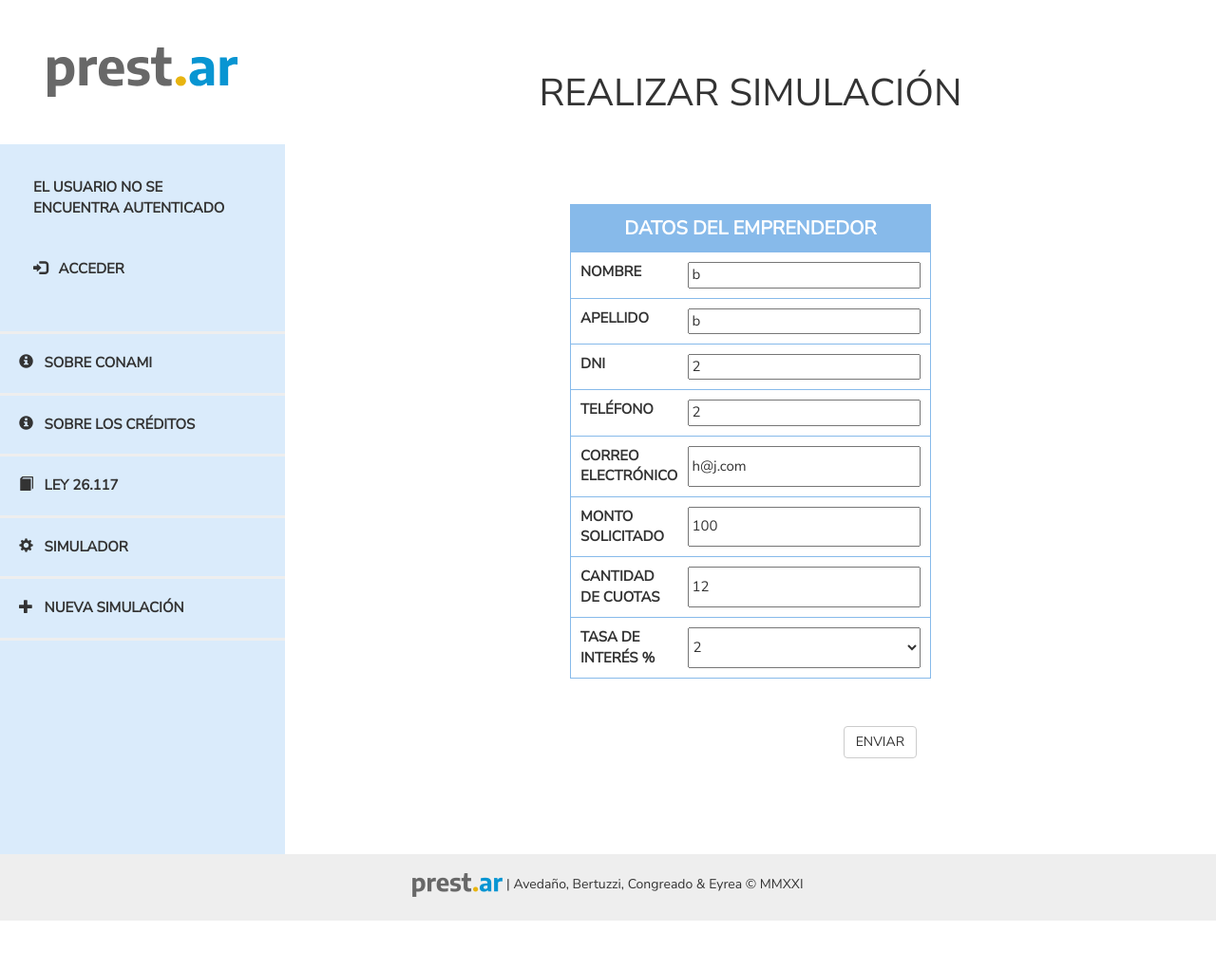
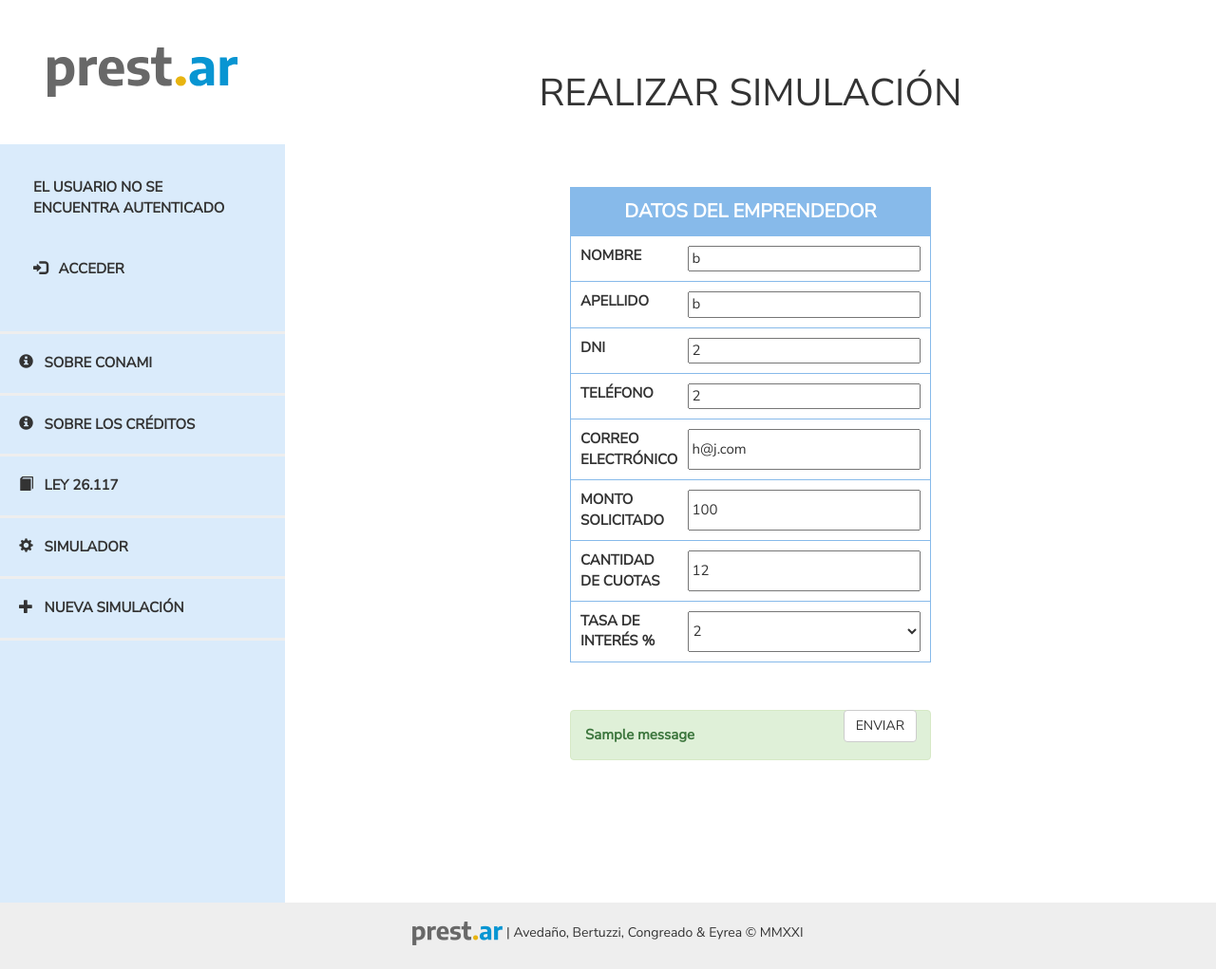
Before and after one commit to autusgo/prestar2, a Django app: page /simulador/1/edit/ in a window 1280 px wide. Shown: the whole page at 95% size. Before the commit the page ends 970 px from the top, so only its background shows below. Run offline with Django 3.2, Linux system fonts and the light colour scheme; data comes from the database, SQL or seed files in the repository; both versions use the stored data as it was after the commit; tables that the repository leaves empty hold one stand-in row (values such as "Sample post"); one stand-in notice (Sample message) is shown; some libraries are stand-ins or nearby versions.

Commit message:
agregados mensajes de error de monto en los formularios de simulacion y solicitud

```diff
--- a/PrestAr/prestamos/templates/simulador/simulacion_edit.html
+++ b/PrestAr/prestamos/templates/simulador/simulacion_edit.html
@@ -28,7 +28,18 @@
 			</div>
 
 		<button class="save btn btn-default">ENVIAR</button>
+        <div class="texto" style="color:red">
 
+            {% if messages %}
+            <div class="span12">
+            {% for message in messages %}
+                <div class="alert alert-{{ message.tags }}">
+                    {{ message|safe }}
+                </div>
+            {% endfor %}
+            </div>
+            {% endif %}
+        </div>
 	</form>
 </main>
 {% endblock %}
--- a/PrestAr/prestamos/views.py
+++ b/PrestAr/prestamos/views.py
@@ -4,6 +4,7 @@
 from .forms import *
 from .models import *
 from django.contrib.auth.forms import UserCreationForm
+from django.contrib import messages
 
 
 # def register(resquest):
@@ -48,6 +49,10 @@
                     simulacion.author = request.user
                 simulacion.save()
                 return redirect('simulacion_detail', pk=simulacion.pk)
+            else:
+                maximo = str(12*(simulacion.smvm.monto))
+                messages.error(
+                    request, f'El monto solicitado supera los 12 salarios mínimos. Ingresar un monto inferior a ${maximo}')
     else:
         form = SimulacionForm()
     return render(request, 'simulador/simulacion_edit.html', {'form': form})
@@ -96,10 +101,15 @@
         form = SolicitudForm(request.POST)
         if form.is_valid():
             solicitud = form.save(commit=False)
-            if request.user.is_authenticated:
-                solicitud.author = request.user
-            solicitud.save()
-            return redirect('solicitud_detail', pk=solicitud.pk)
+            if solicitud.monto <= solicitud.smvm.monto:
+                if request.user.is_authenticated:
+                    solicitud.author = request.user
+                solicitud.save()
+                return redirect('solicitud_detail', pk=solicitud.pk)
+            else:
+                maximo = str(12*(solicitud.smvm.monto))
+                messages.error(
+                    request, f'El monto solicitado supera los 12 salarios mínimos. Ingresar un monto inferior a ${maximo}')
     else:
         form = SolicitudForm()
     return render(request, 'solicitudes/solicitud_edit.html', {'form': form})
```
Also changed, not shown: PrestAr/db.sqlite3.
